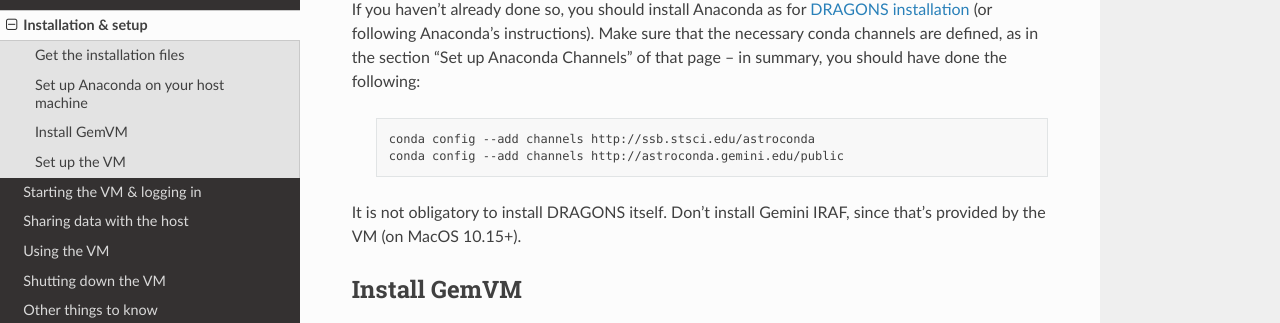
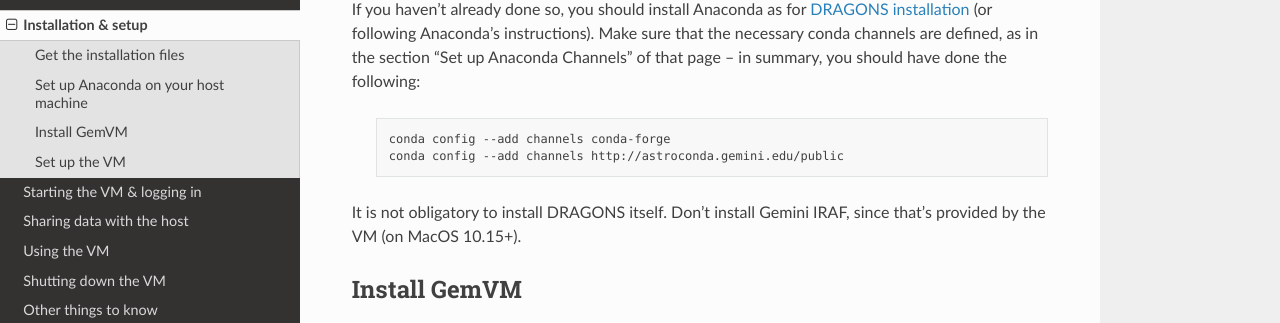
Before and after one commit to GeminiDRSoftware/IRAF_VM_tutorial, a Sphinx documentation site: the page built from source/installation.rst, in a window 1280 px wide and 900 px high, scrolled down 719 px. Shown: the part 128-451 px from the top of the window. Built offline with Sphinx 7.4.7 and the Read the Docs theme 2.0.0, drawn with Linux system fonts in a browser that asks for light colours.

Commit message:
Replace Astroconda channel with conda-forge since STScI has deprecated it (& associated edits).

```diff
--- a/source/installation.rst
+++ b/source/installation.rst
@@ -64,7 +64,7 @@
 
   .. code-block:: none
 
-     conda config --add channels http://ssb.stsci.edu/astroconda
+     conda config --add channels conda-forge
      conda config --add channels http://astroconda.gemini.edu/public
 
 It is not obligatory to install DRAGONS itself. Don't install Gemini IRAF,
--- a/source/usage.rst
+++ b/source/usage.rst
@@ -18,7 +18,7 @@
      gemini
 
 * You may then continue processing data as usual. All the IRAF packages from
-  Astroconda are available, along with ``emacs`` & ``vi``.
+  Gemini's Astroconda channel are available, along with ``emacs`` & ``vi``.
 
 * You can also use DRAGONS (and other conda packages), but it's better to run
   those directly on the host machine wherever possible, since processing data
```
